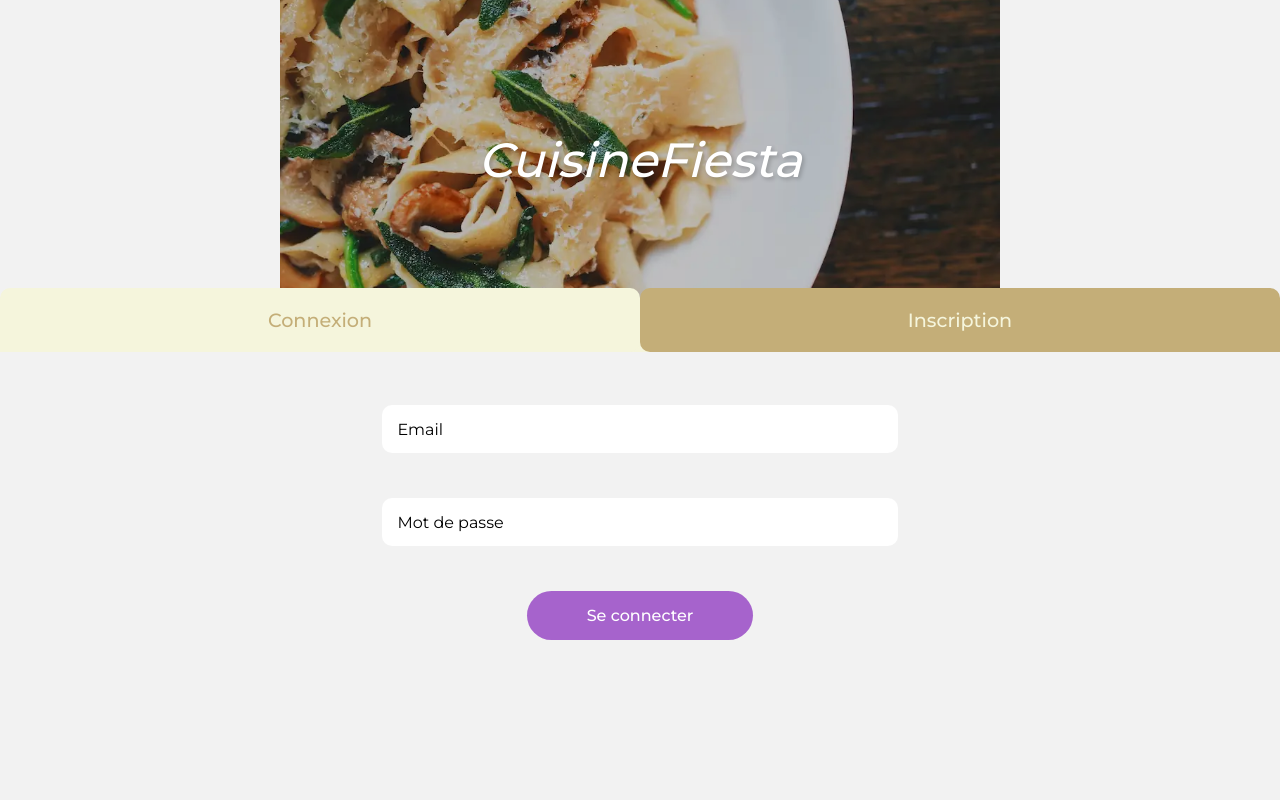
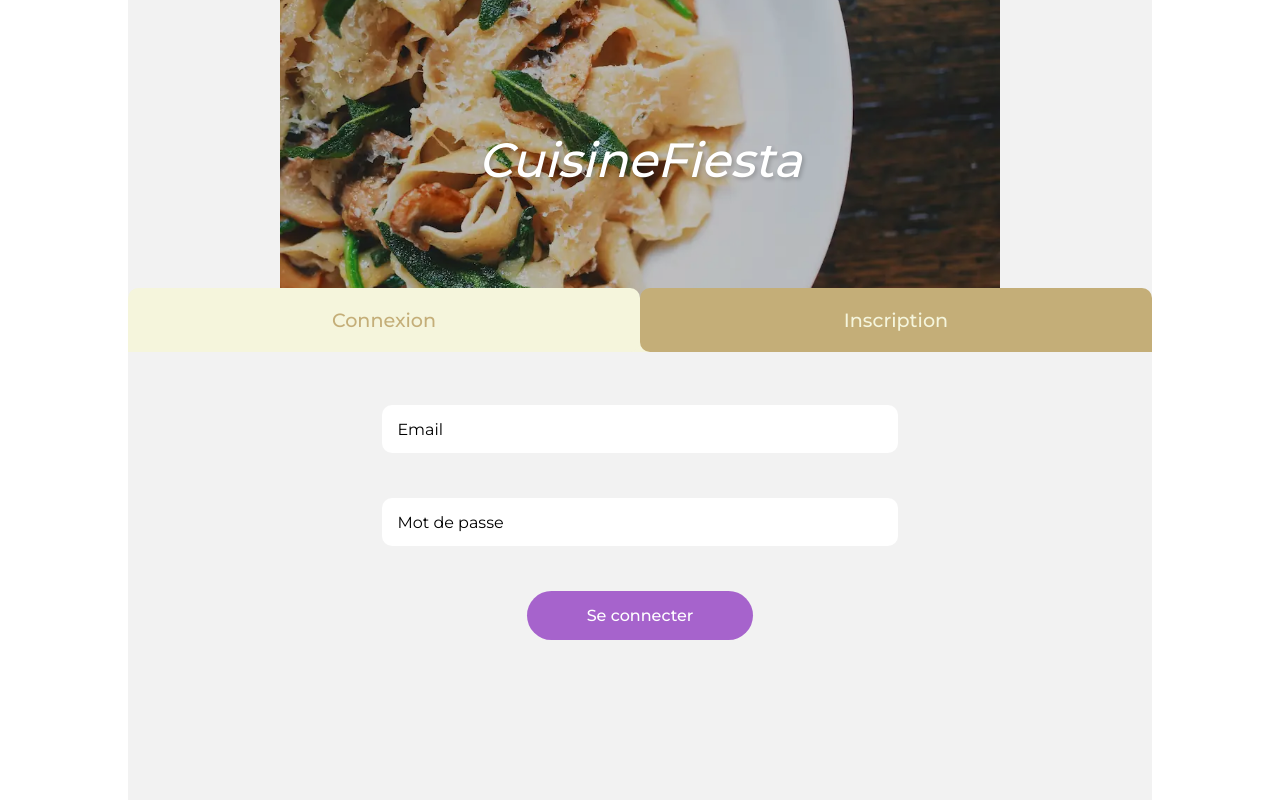
Before and after one commit to Sinematic/CuisineFiesta-F, a React (Vite) app: page /login in a window 1280 px wide. Built offline with nearby package versions, Linux system fonts and the light colour scheme.

Commit message:
fix intégration responsive

```diff
--- a/src/index.css
+++ b/src/index.css
@@ -20,7 +20,7 @@
 #root {
 	width: 100vw;
 	min-height: 100vh;
-	max-width: 1920px;
+	max-width: 1024px;
 	margin: auto;
 	overflow: hidden;
 	scroll-behavior: smooth;
--- a/src/styles/Nav/Nav.css
+++ b/src/styles/Nav/Nav.css
@@ -23,3 +23,10 @@
 .nav-icon svg {
     width: 24px;
 }
+
+@media all and (min-width: 1024px) {
+
+    .nav-bar {
+        max-width: 1024px;
+    }
+}
--- a/src/styles/pages/Authentification.css
+++ b/src/styles/pages/Authentification.css
@@ -95,3 +95,13 @@ button.active-page {
 .active-page {
     border-radius: 10px 10px 0 0;
 }
+
+
+@media all and (min-width: 1024px) {
+
+    .bar-state {
+        max-width: 1024px;
+        left: 50%;
+        transform: translateX(-50%);
+    }
+}
```
